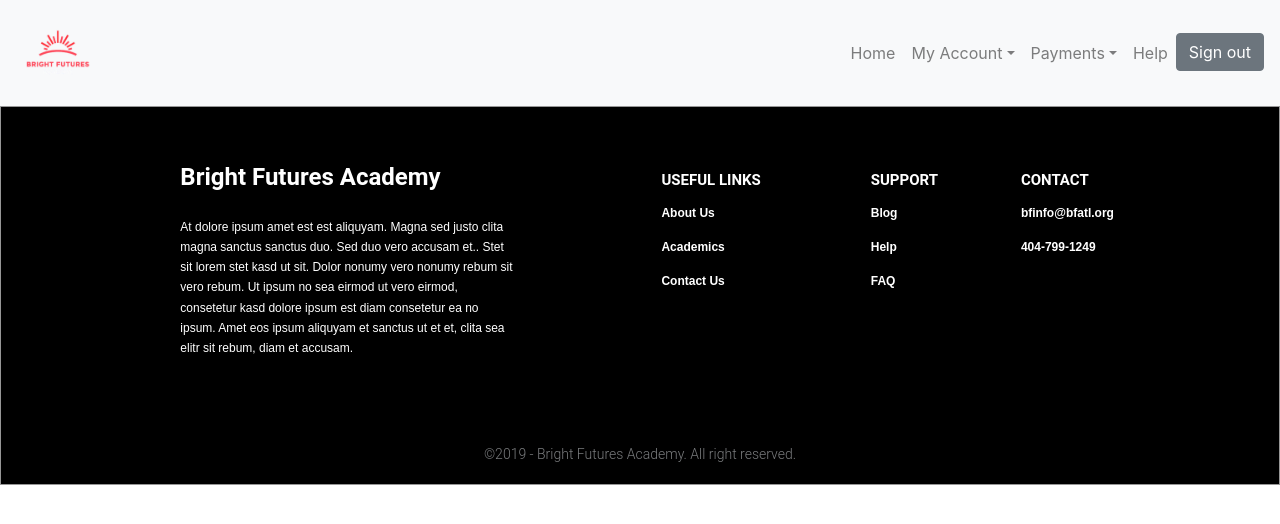
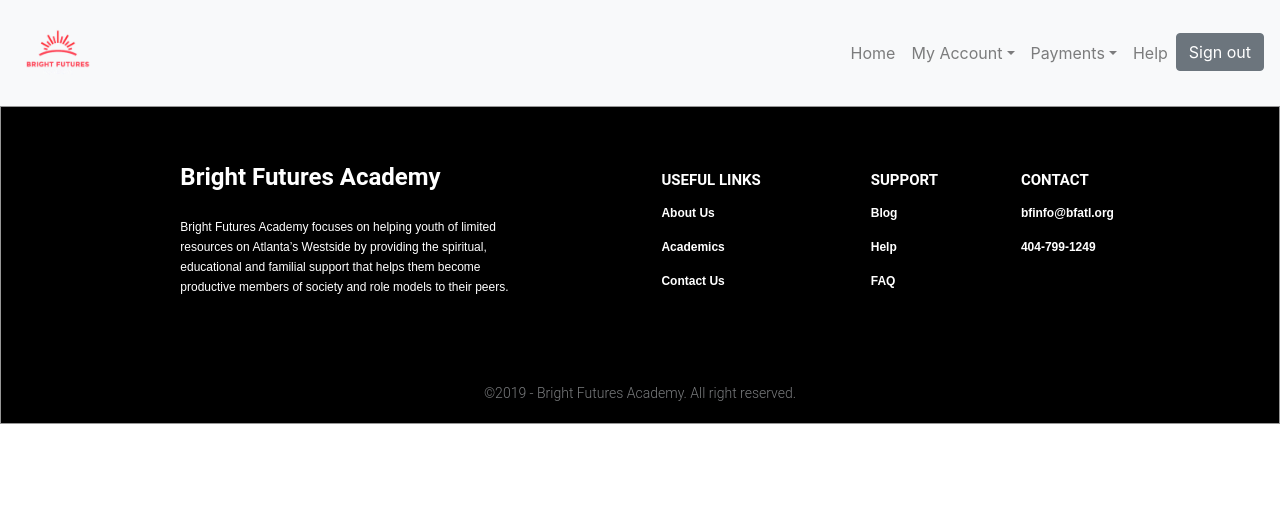
Before and after one commit to GTBitsOfGood/bright-futures-academy, a React (Create React App) app in the folder client/: page /landingPage in a window 1280 px wide. Shown: the top 524 px of the page. Built offline with nearby package versions, Linux system fonts and the light colour scheme.

Commit message:
Add Better Description

```diff
--- a/client/src/components/Footer.js
+++ b/client/src/components/Footer.js
@@ -27,7 +27,7 @@
                             </div>
                         </p>
                         <p className="contentText" id="BFAtext">
-                            At dolore ipsum amet est est aliquyam. Magna sed justo clita magna sanctus sanctus duo. Sed duo vero accusam et.. Stet sit lorem stet kasd ut sit. Dolor nonumy vero nonumy rebum sit vero rebum. Ut ipsum no sea eirmod ut vero eirmod, consetetur kasd dolore ipsum est diam consetetur ea no ipsum. Amet eos ipsum aliquyam et sanctus ut et et, clita sea elitr sit rebum, diam et accusam.
+                            Bright Futures Academy focuses on helping youth of limited resources on Atlanta’s Westside by providing the spiritual, educational and familial support that helps them become productive members of society and role models to their peers.
                         </p>
                     </div>
                     <div className="right">
```
